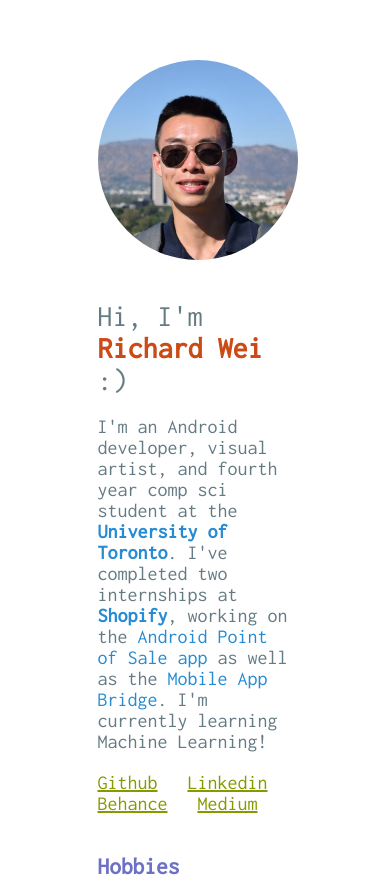
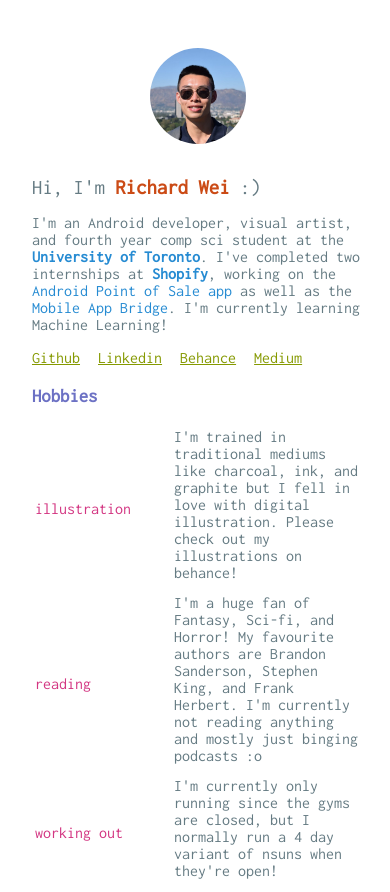
Before and after one commit to 13ABEL/13ABEL.github.io, a plain HTML site: page index.html in a window 390 px wide. Shown: the top 892 px of the page. Drawn offline with Linux system fonts and the light colour scheme.

Commit message:
added responsiveness to mobile

```diff
--- a/index.html
+++ b/index.html
@@ -8,6 +8,7 @@
   <link href="https://fonts.googleapis.com/css?family=Inconsolata&display=swap" rel="stylesheet" />
 
   <title>Richard Wei</title>
+  <meta name="viewport" content="width=device-width, initial-scale=1.0">
 </head>
 <!-- the real content -->
 
--- a/styles/main.css
+++ b/styles/main.css
@@ -18,10 +18,13 @@
   $green:     #859900;
 */
 
+
+
+
+
 html {
   background-color: white;
   font-family: 'Inconsolata', monospace;
-  font-size: 20px;
 }
 
 h1 {
@@ -30,7 +33,6 @@ h1 {
   color: #b58900; */
   font-weight: normal;
 }
-
 
 #container {
   width : 50%;
@@ -90,3 +92,30 @@ h1 {
   text-align: left;
   padding-bottom:  10px;
 }
+
+@media screen and (max-width: 600px) {
+  html {
+    font-size: 1rem;
+  }
+
+  h1 {
+    font-size: 1.3rem;
+  }
+
+  #profile {
+    height: 6rem;
+  }
+
+  #container {
+    width : 85%;
+  }
+  .hobby-container {
+    margin-top: 20px;
+  }
+
+  .tab {
+    margin-right: 10px;
+  }
+
+
+}
```
